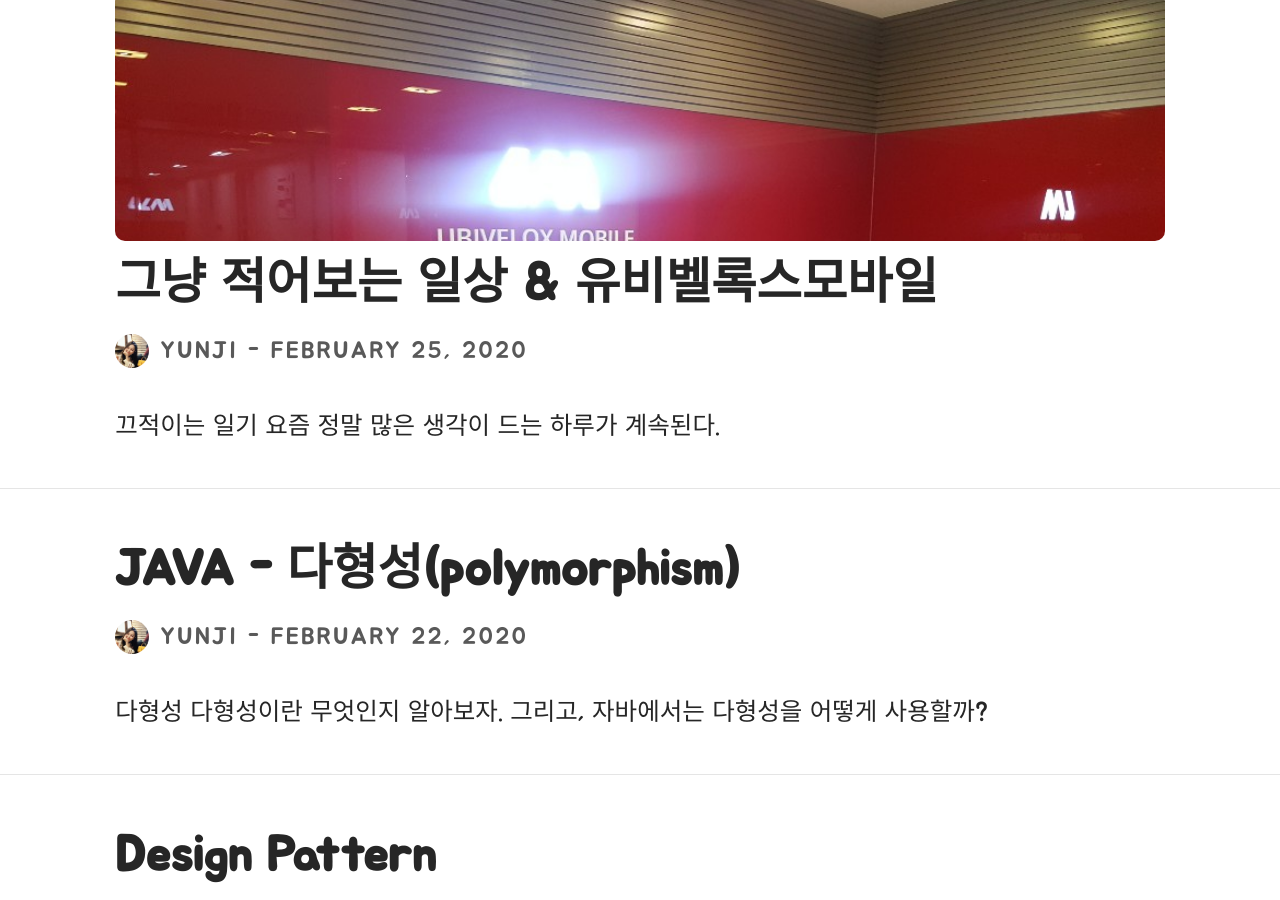
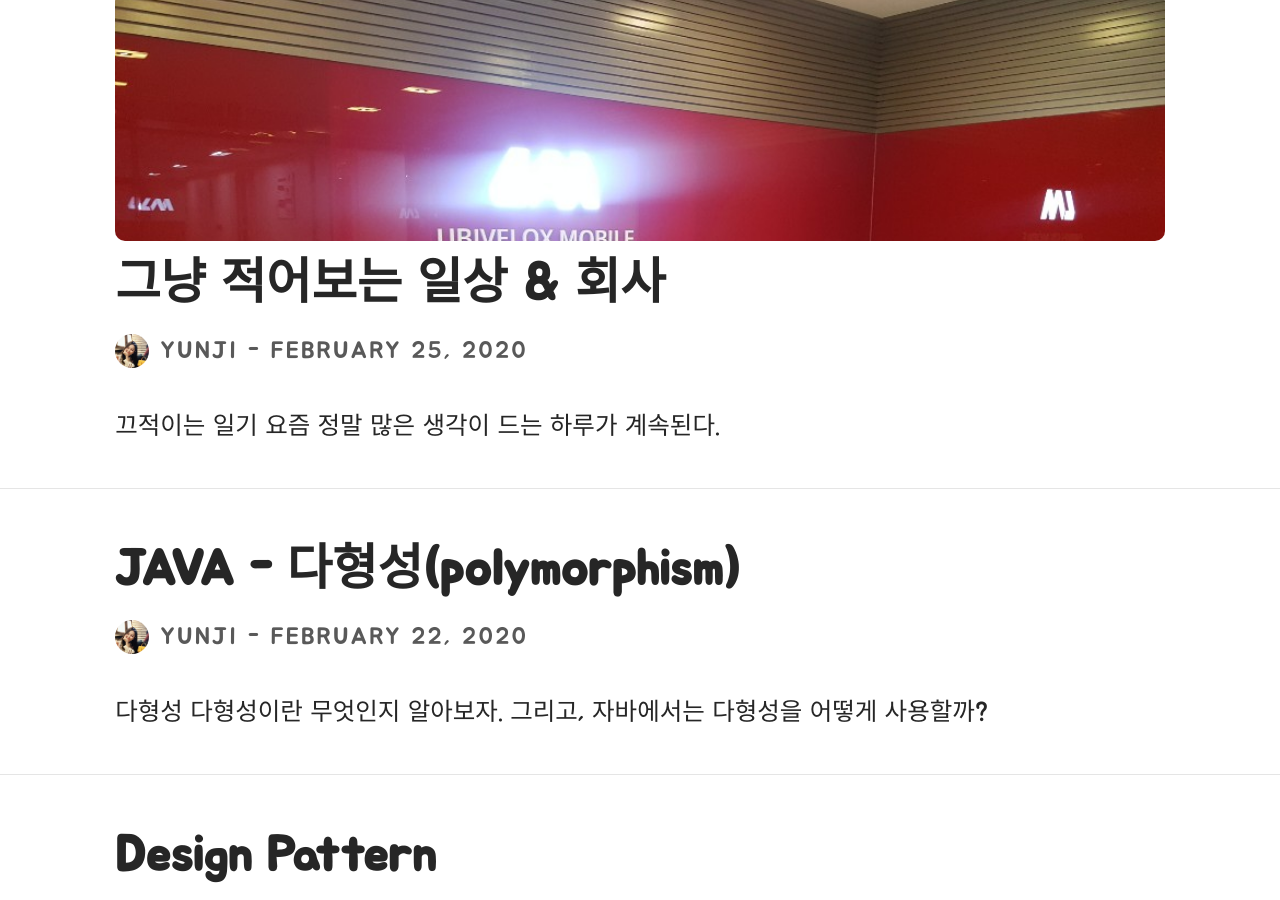
Before and after one commit to yunjigo92/yunjigo92.github.io, a Jekyll site: the page built from index.html, in a window 1280 px wide and 900 px high, scrolled down 461 px. Built offline with Jekyll 4.4.1, drawn with Linux system fonts in a browser that asks for light colours; nearby versions of some CDN libraries; some web fonts are replaced; library files that are not in the unit come from our copies; the list of posts is cut into pages by our own code.

Commit message:
Update 2020-02-25-think_daily.md

```diff
--- a/_posts/2020-02-25-think_daily.md
+++ b/_posts/2020-02-25-think_daily.md
@@ -1,6 +1,6 @@
 ---
 layout: post
-title: 그냥 적어보는 일상 & 유비벨록스모바일      # Title of the page
+title: 그냥 적어보는 일상 & 회사    # Title of the page
 author: yunjigo
 feature-img: "/img/etc/company (3).jpg"              # Add a feature-image to the post
 thumbnail: "/img/etc/company (3).jpg"   # Add a thumbnail image on blog view
```
